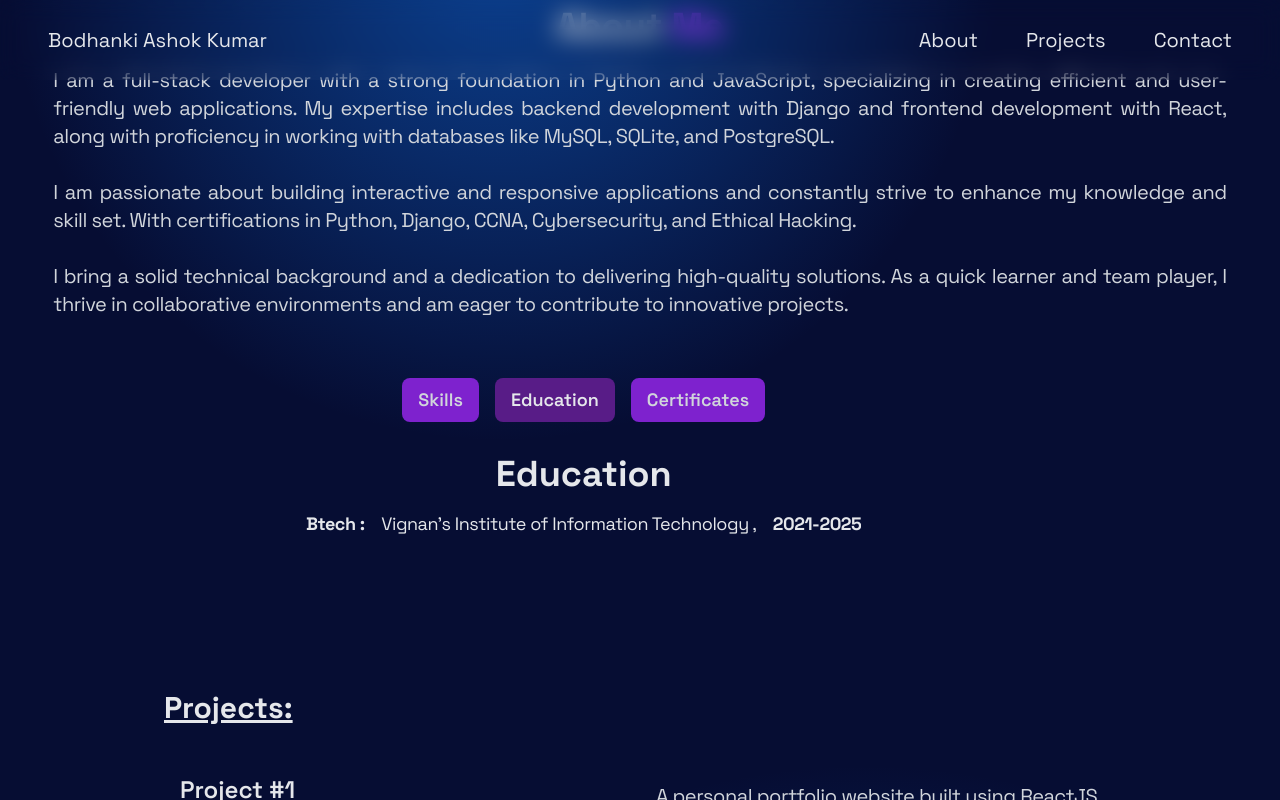
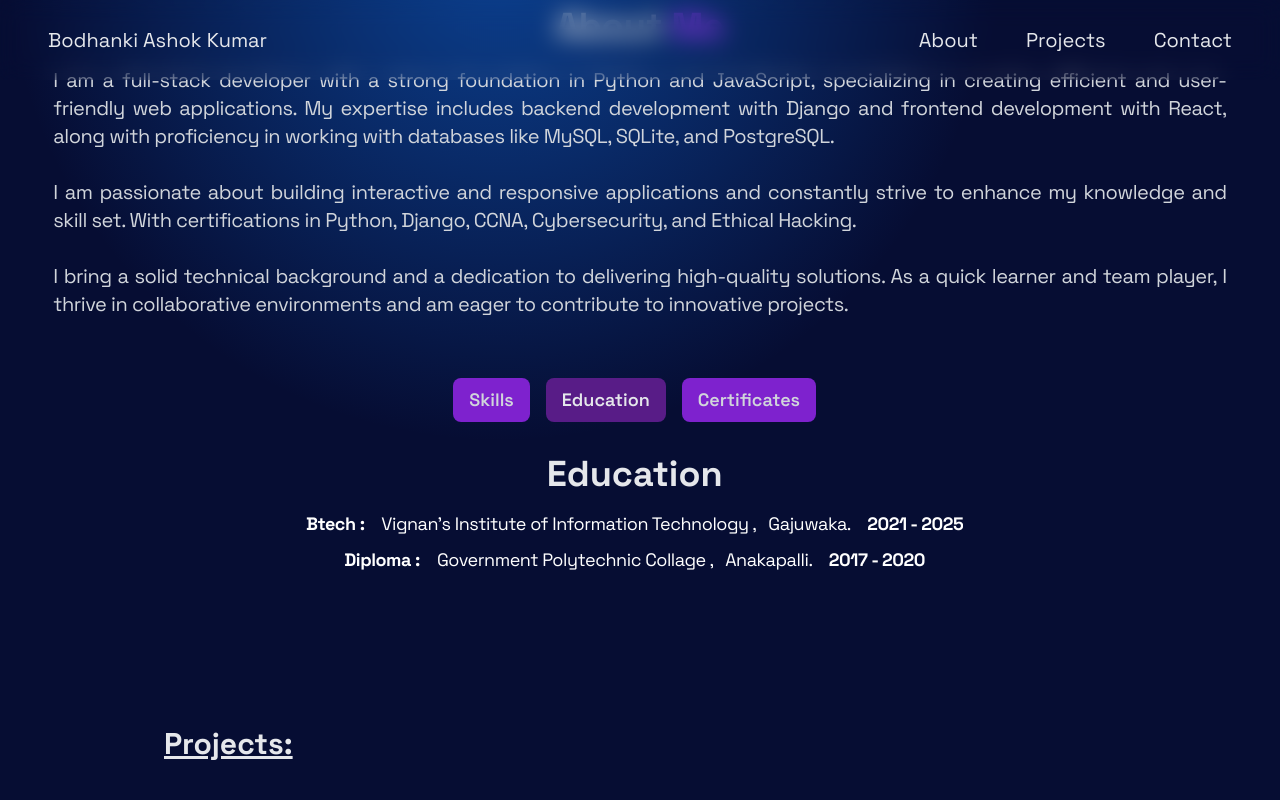
Before and after one commit to AshuRaj7/portfolio, a React (Create React App) app: page / in a window 1280 px wide. Both pictures are taken after a click on the button "Education". Shown: the part 650-1450 px from the top of the page. Built offline with nearby package versions, Linux system fonts and the light colour scheme.

Commit message:
education section modified

```diff
--- a/src/components/Skills.jsx
+++ b/src/components/Skills.jsx
@@ -51,12 +51,20 @@ const certifications = [
 
 ];
 
-const education = {
-  degree : "Btech :",
+const education = [
+  {
+  degree : "Btech : ",
   collegeName: " Vignan's Institute of Information Technology ",
-  period : '2021-2025',
-};
-
+  place : "Gajuwaka",
+  period : '2021 - 2025',
+},
+{
+  degree : "Diploma : ",
+  collegeName: " Government Polytechnic Collage ",
+  place:"Anakapalli",
+  period : '2017 - 2020',
+},
+]
 const Skills = () => {
   const [activeTab, setActiveTab] = useState("Skills");
 
@@ -136,7 +144,15 @@ const Skills = () => {
           {activeTab === "Education" && (
             <div>
               <h2 className="text-4xl font-bold mb-4 text-center">Education</h2>
-              <p className="text-center text-lg"><b>{education.degree} </b> &ensp; {education.collegeName}, &ensp; <b>{education.period}</b></p>
+              <ul className="space-y-2">
+            {education.map((college, index) => (
+              <li key={index}>
+                <p className="text-center text-white text-lg"><b>{college.degree} </b> &ensp; {college.collegeName}, &nbsp; {college.place}. &ensp; <b>{college.period}</b></p>
+
+              </li>
+            ))}
+          </ul>
+
             </div>
           )}
 
```
